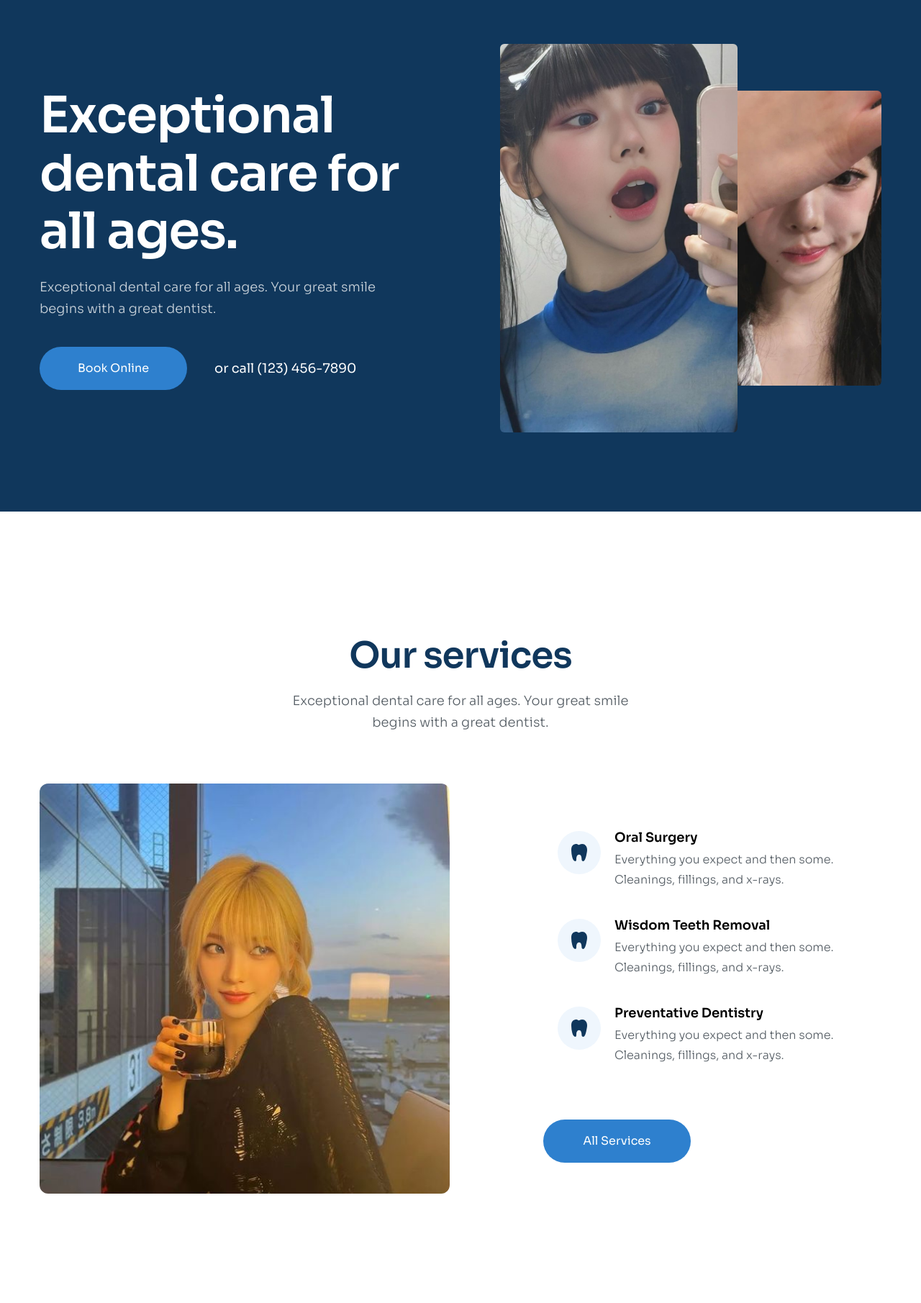
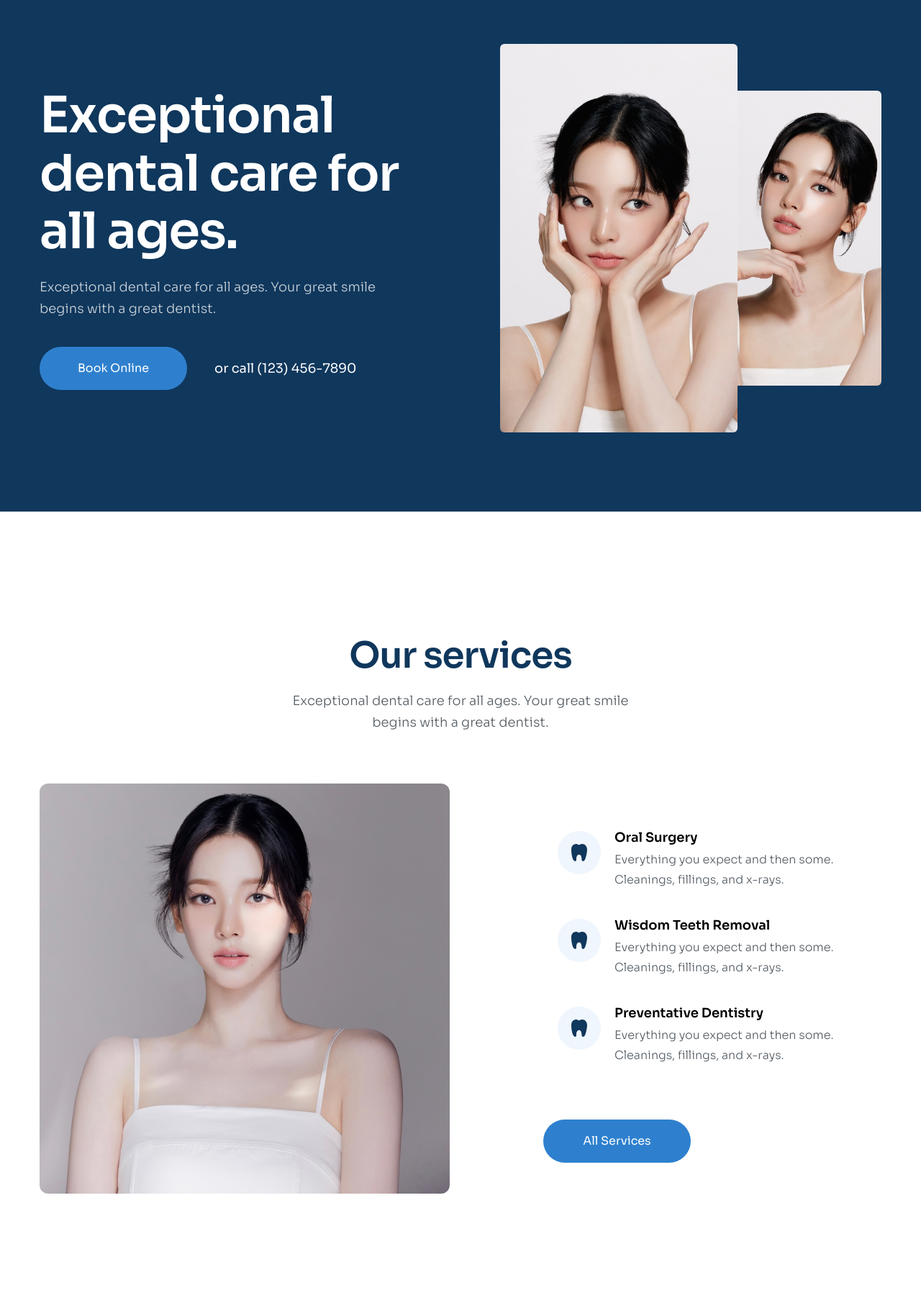
Before and after one commit to bebup95/f8-htmlcss-project-04, a plain HTML site: page index.html in a window 1280 px wide. Shown: the part 89-1900 px from the top of the page at 72% size. Drawn offline with Linux system fonts and the light colour scheme.

Commit message:
update img

```diff
--- a/index.html
+++ b/index.html
@@ -70,12 +70,12 @@
                         </section>
                         <figure class="hero__img">
                             <img
-                                src="./assets/img/hero-img.jpg"
+                                src="./assets/img/hero-03.jpg"
                                 alt="hero"
                                 class="hero__img--item"
                             />
                             <img
-                                src="./assets/img/hero-img02.jpg"
+                                src="./assets/img/hero-04.jpg"
                                 alt="hero"
                                 class="hero__img--item"
                             />
@@ -94,7 +94,7 @@
                     <div class="service__row">
                         <figure>
                             <img
-                                src="./assets/img/service-img.jpg"
+                                src="./assets/img/my-wife.jpg"
                                 alt="service-img"
                                 class="service__img"
                             />
@@ -299,12 +299,12 @@
                     <div class="feature-inner">
                         <figure class="feature__img">
                             <img
-                                src="./assets/img/feature-img01.jpg"
+                                src="./assets/img/feature-img03.jpg"
                                 alt="feature-img"
                                 class="feature__img-item"
                             />
                             <img
-                                src="./assets/img/feature-img02.jpg"
+                                src="./assets/img/feature-img04.jpg"
                                 alt="feature-img"
                                 class="feature__img-item"
                             />
```
Also changed, not shown: assets/img/feature-img03.jpg (added), assets/img/feature-img04.jpg (added), assets/img/hero-03.jpg (added), assets/img/hero-04.jpg (added), assets/img/my-wife.jpg (added).
